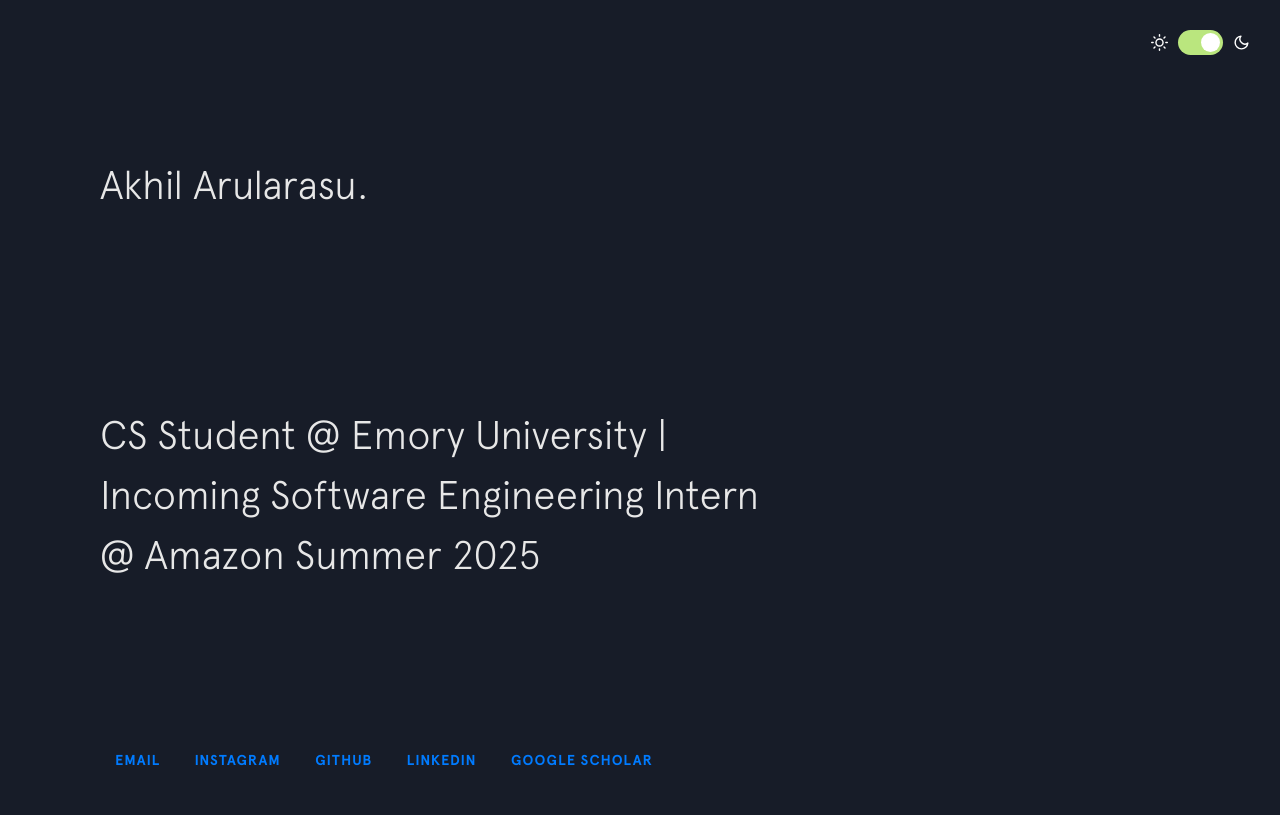
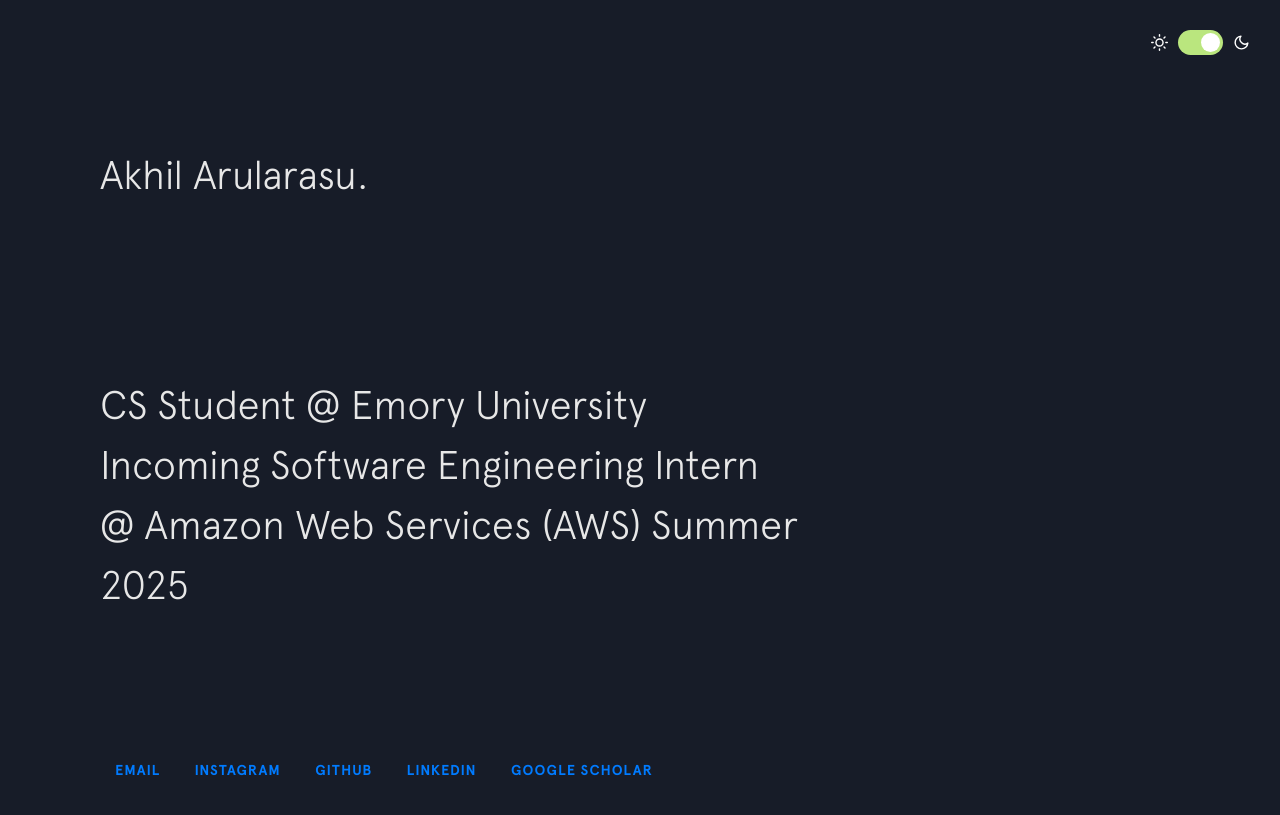
Before and after one commit to akhil-arularasu/akhil-arularasu.github.io, a Jekyll site: the page built from index.html, in a window 1280 px wide. Shown: the top 815 px of the page. Built offline with Jekyll 4.4.1, drawn with Linux system fonts in a browser that asks for light colours; nearby versions of some CDN libraries.

Commit message:
Update intro.html

```diff
--- a/_includes/intro.html
+++ b/_includes/intro.html
@@ -1,6 +1,6 @@
 <header class="intro">
   <h1 class="intro__hello">Akhil Arularasu.</h1>
-  <h5 class="intro__tagline">CS Student @ Emory University | Incoming Software Engineering Intern @ Amazon Summer 2025 </h5>
+  <h5 class="intro__tagline">CS Student @ Emory University Incoming Software Engineering Intern @ Amazon Web Services (AWS) Summer 2025 </h5>
 
   <!-- Begin Footer Content Integration -->
   <div class="footer__links">
```
